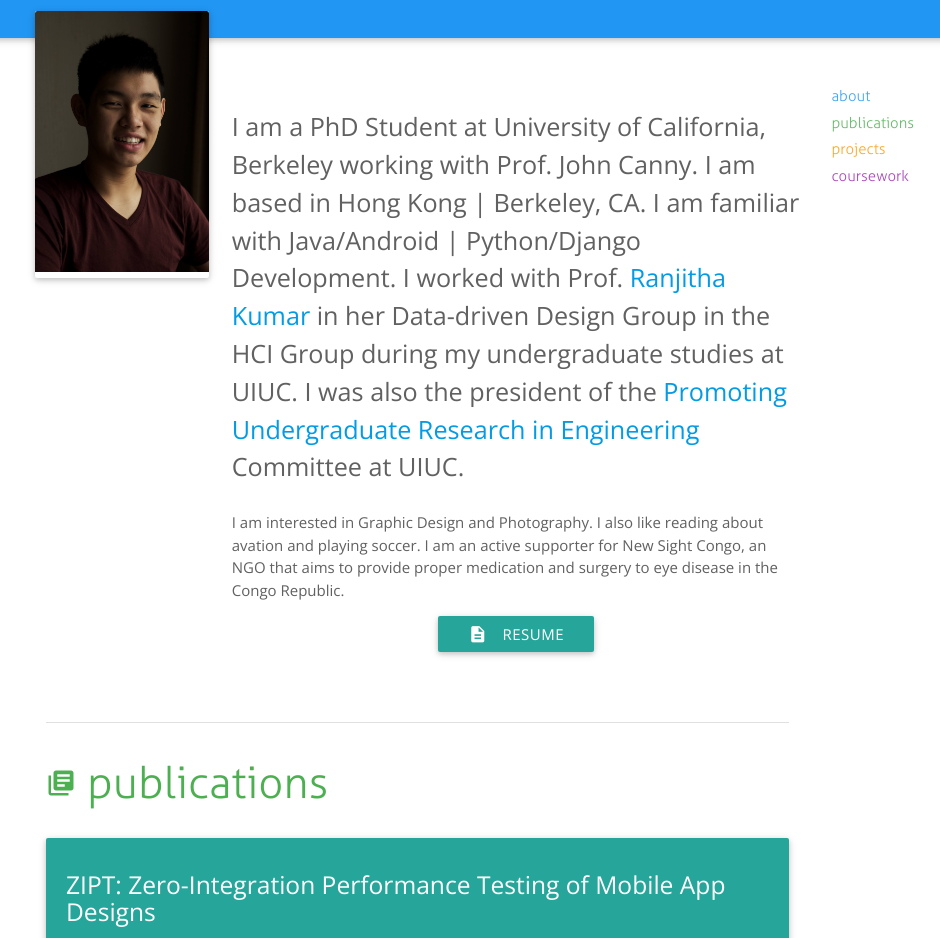
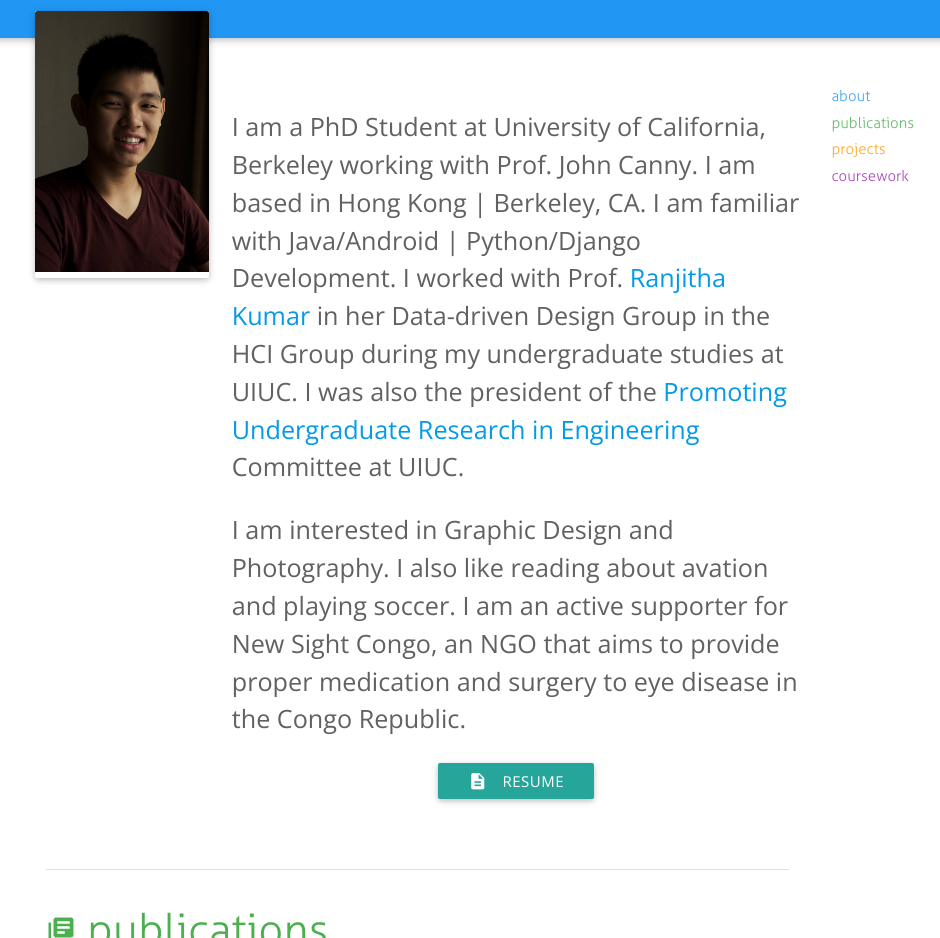
Before and after one commit to huang4fstudio/huang4fstudio.github.io, a plain HTML site: page index.html in a window 1280 px wide. Shown: the part 362-1300 px from the top of the page, without its empty margins (146-1086 px from the left). Drawn offline with nearby package versions, Linux system fonts and the light colour scheme.

Commit message:
Update index.html

```diff
--- a/index.html
+++ b/index.html
@@ -33,7 +33,7 @@
 		</div>
 	      </div>
 	      <div class="col s12 m8 l9">
-        	<p class="grey-text text-darken-2 flow-text">I am a PhD Student at University of California, Berkeley working with Prof. John Canny. I am based in Hong Kong | Berkeley, CA. I am familiar with Java/Android | Python/Django Development. I worked with Prof. <a href="http://www.ranjithakumar.net/">Ranjitha Kumar</a> in her Data-driven Design Group in the HCI Group during my undergraduate studies at UIUC. I was also the president of the <a href="https://wiki.cites.illinois.edu/wiki/display/PURE/Home">Promoting Undergraduate Research in Engineering</a> Committee at UIUC.</p> <p class="grey-text text-darken-2">I am interested in Graphic Design and Photography. I also like reading about avation and playing soccer. I am an active supporter for New Sight Congo, an NGO that aims to provide proper medication and surgery to eye disease in the Congo Republic.</p>
+        	<p class="grey-text text-darken-2 flow-text">I am a PhD Student at University of California, Berkeley working with Prof. John Canny. I am based in Hong Kong | Berkeley, CA. I am familiar with Java/Android | Python/Django Development. I worked with Prof. <a href="http://www.ranjithakumar.net/">Ranjitha Kumar</a> in her Data-driven Design Group in the HCI Group during my undergraduate studies at UIUC. I was also the president of the <a href="https://wiki.cites.illinois.edu/wiki/display/PURE/Home">Promoting Undergraduate Research in Engineering</a> Committee at UIUC.</p> <p class="grey-text text-darken-2 flow-text">I am interested in Graphic Design and Photography. I also like reading about avation and playing soccer. I am an active supporter for New Sight Congo, an NGO that aims to provide proper medication and surgery to eye disease in the Congo Republic.</p>
 		  <div class="col s12 center-align">
 		    <a href="/assets/resume_web.pdf" target="_blank" class="waves-effect waves-light btn"><i class="material-icons left">description</i>Resume</a>
 		  </div>
```
